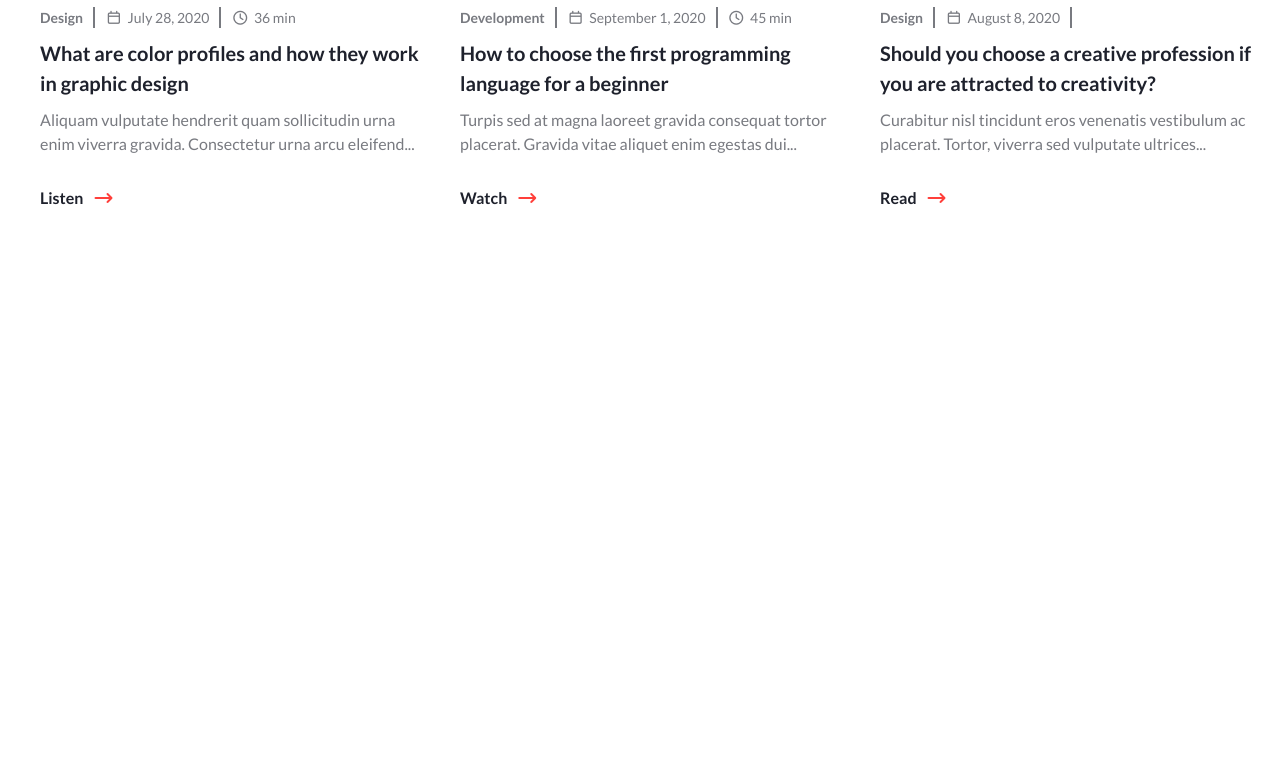
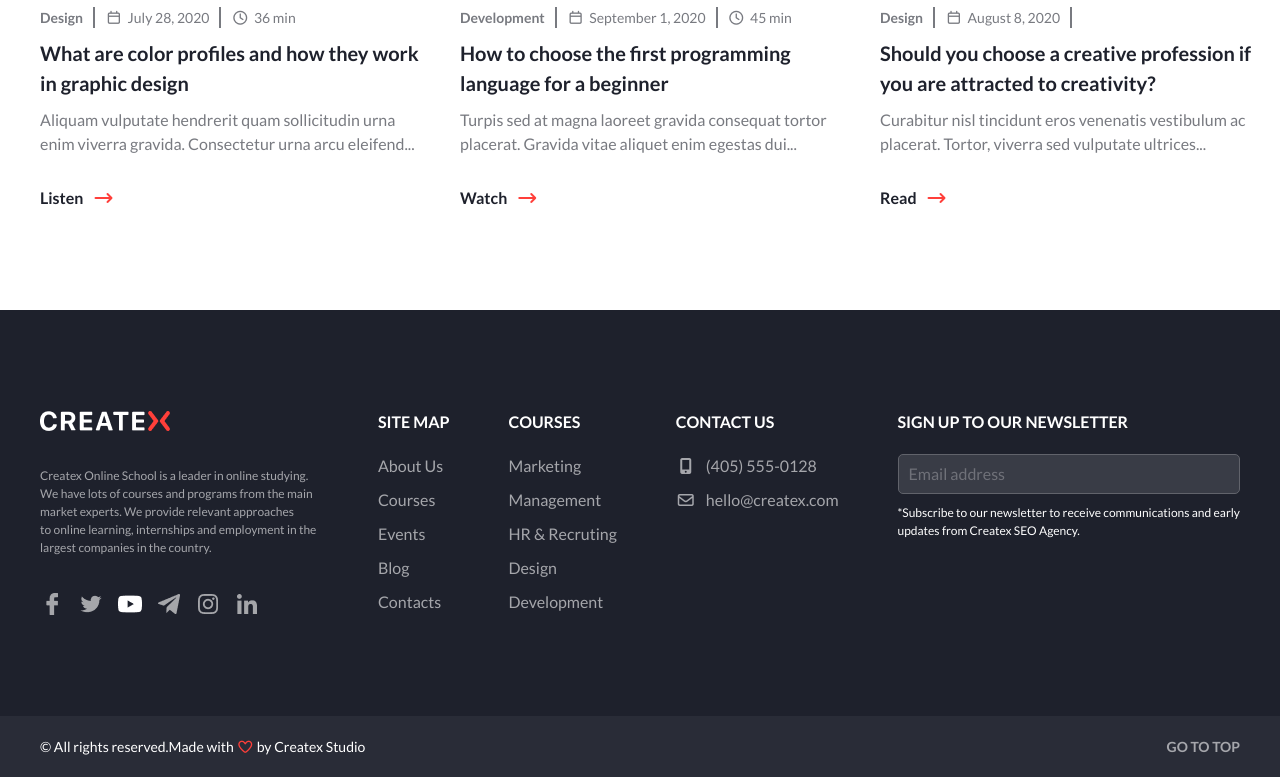
Before and after one commit to Faridun-07/Group-project-3, a website: page src/Faridunpage4.html in a window 1280 px wide. Shown: the part 2623-3400 px from the top of the page. Before the commit the page ends 2933 px from the top, so only its background shows below. Drawn offline with nearby package versions, Linux system fonts and the light colour scheme; files that its build step writes are made by us from their sources; files whose address does not match are found by name.

Commit message:
Add footer

```diff
--- a/src/Faridunpage4.html
+++ b/src/Faridunpage4.html
@@ -235,7 +235,62 @@ Subscribe to our newsletter!</h1>
             </article>
         </div>
          </section>
-
   </main>
+  <div class="bg-[#1E212C] p-[50px_15px] lg:p-[100px_0]">
+  <footer class="max-w-300 m-auto flex flex-col gap-[30px] lg:flex-row lg:justify-between text-[#A5A6AB]">
+    <div class="flex flex-col gap-[35px] items-start">
+        <img src="./src/Faridunimg/logo5F.png" alt="">
+        <p class="text-[12px] w-[279px]">Createx Online School is a leader in online studying. We have lots of courses and programs from the main market experts. We provide relevant approaches to online learning, internships and employment in the largest companies in the country. </p>
+        <div class="flex gap-[15px] items-center">
+            <img src="./src/Faridunimg/icon1F.png" alt="">
+            <img src="./src/Faridunimg/icon2F.png" alt="">
+            <img src="./src/Faridunimg/icon3F.png" alt="">
+            <img src="./src/Faridunimg/icon4F.png" alt="">
+            <img src="./src/Faridunimg/icon5F.png" alt="">
+            <img src="./src/Faridunimg/icon6F.png" alt="">
+        </div>
+    </div>
+    <div class="flex flex-col gap-[20px]">
+        <h1 class="font-bold text-[white]">SITE MAP</h1>
+        <div class="flex flex-col gap-[10px]">
+            <p>About Us</p>
+            <p>Courses</p>
+            <p>Events</p>
+            <p>Blog</p>
+            <p>Contacts</p>
+        </div>
+    </div>
+    <div class="flex flex-col gap-[20px]">
+        <h1 class="font-bold text-[white]">COURSES</h1>
+        <div class="flex flex-col gap-[10px]">
+            <p>Marketing</p>
+            <p>Management</p>
+            <p>HR & Recruting</p>
+            <p>Design</p>
+            <p>Development</p>
+        </div>
+    </div>
+    <div class="flex flex-col gap-[20px]">
+        <h1 class="font-bold text-[white]">CONTACT US</h1>
+        <div class="flex flex-col gap-[10px]">
+            <p class="flex items-center gap-[10px]"><i class="fa-solid fa-mobile-screen-button" style="color:#A5A6AB;"></i> (405) 555-0128</p>
+            <p class="flex items-center gap-[10px]"><i class="fa-regular fa-envelope" style="color: #A5A6AB;"></i> hello@createx.com</p>
+        </div>
+    </div>
+     <div class="flex flex-col gap-[20px]">
+        <h1 class="font-bold text-[white]">SIGN UP TO OUR NEWSLETTER</h1>
+        <div class="flex flex-col gap-[10px]">
+            <input class="bg-[#393C46] outline-none py-[7px] rounded-[5px] border-[1px] border-[#61636B] pl-[10px]" type="email" placeholder="Email address">
+            <p class="text-[white] text-[12px]">*Subscribe to our newsletter to receive communications and early <br> updates from Createx SEO Agency.</p>
+        </div>
+    </div>
+  </footer>
+  </div>
+  <div class="bg-[#292C37]">
+    <footer class="max-w-300 m-auto flex justify-between p-[20px_15px] lg:p-[20px_0] items-center">
+        <p class="text-white text-[14px] text-center lg:text-start">© All rights reserved.Made with <i class="fa-regular fa-heart" style="color:#FF3F3A;"></i> by Createx Studio </p>
+        <p class="font-bold text-[14px]  text-[#A5A6AB] hidden lg:flex">GO TO TOP</p>
+    </footer>
+  </div>
 </body>
 </html>
```
